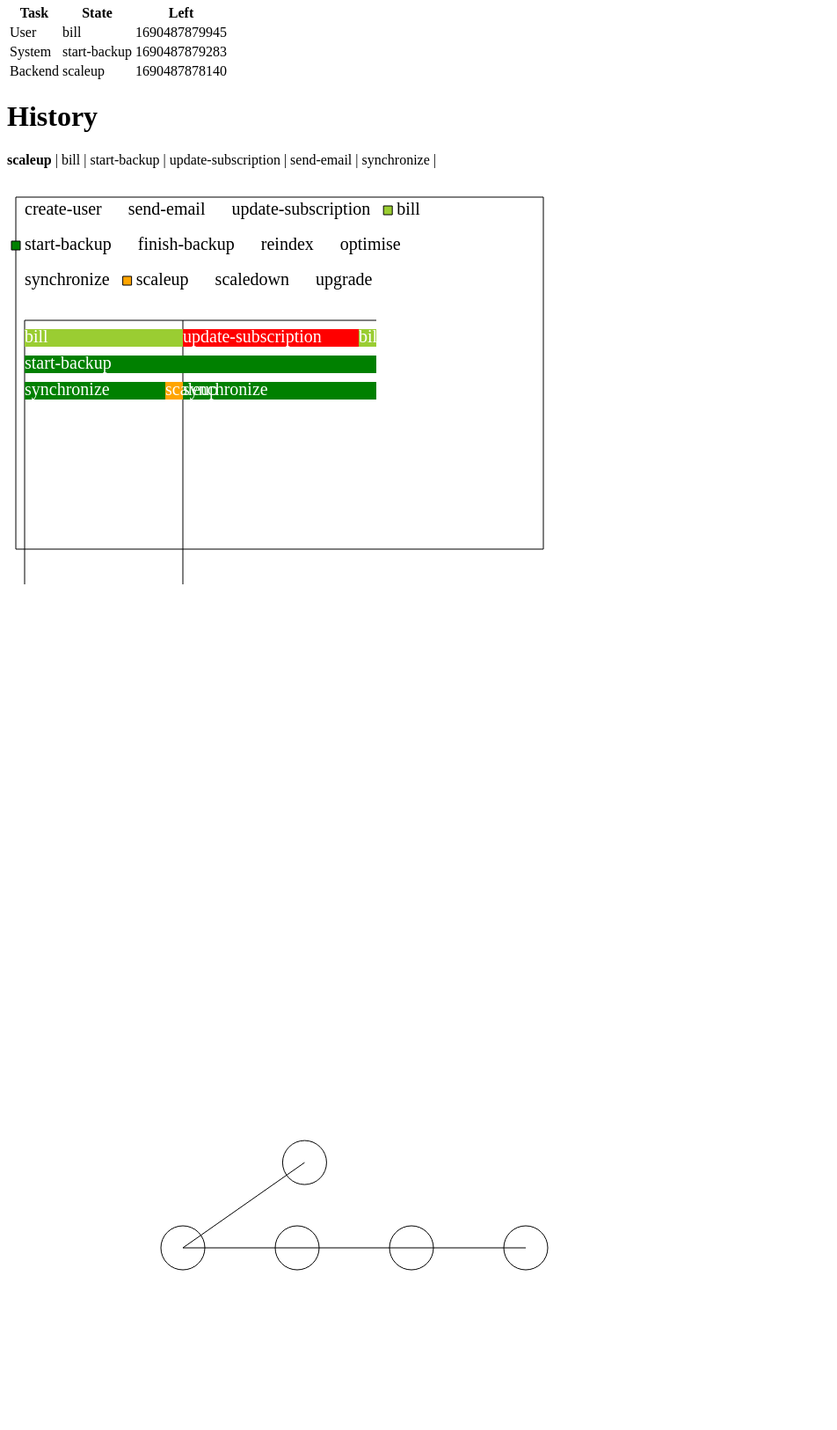
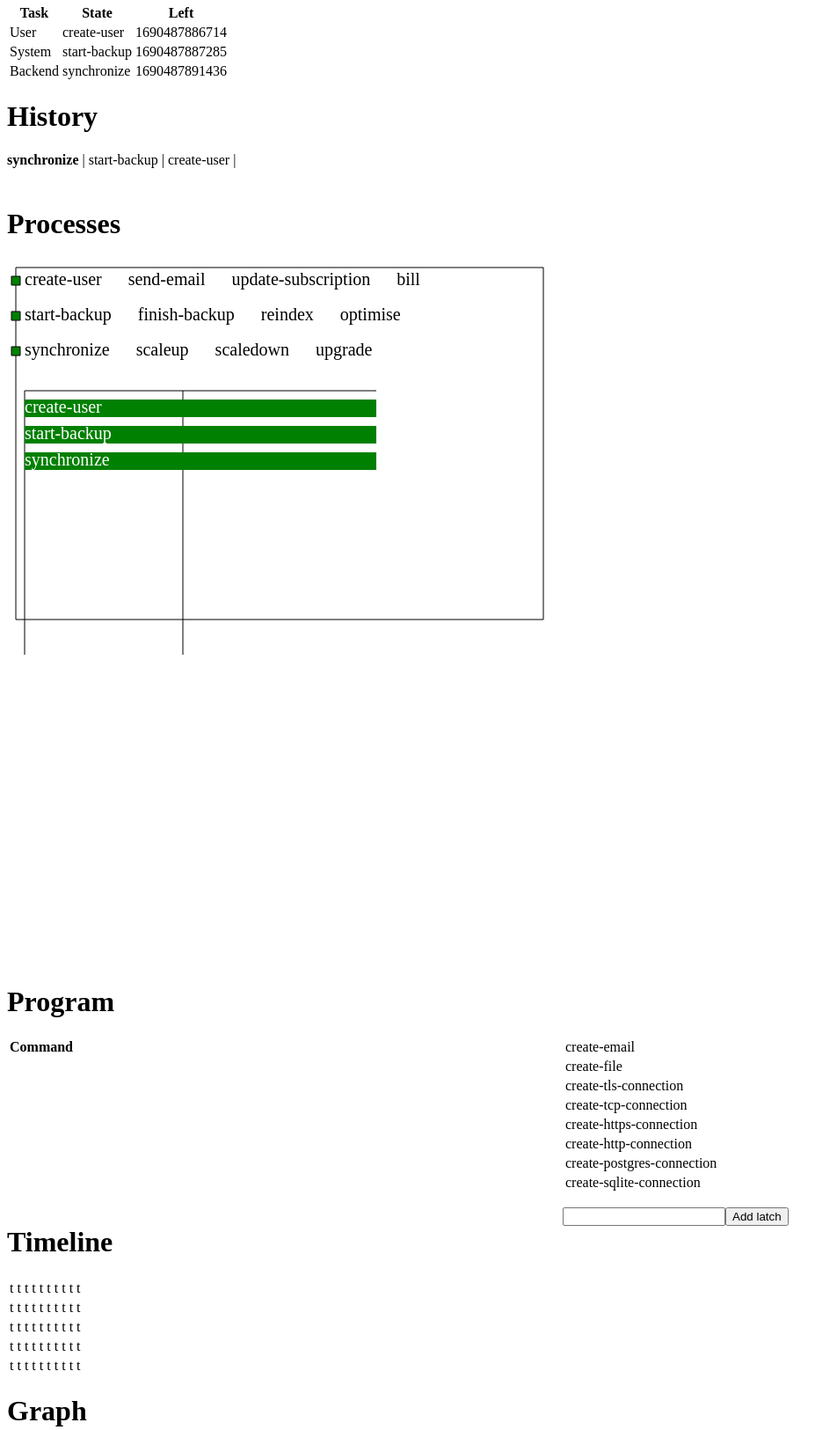
Before and after one commit to samsquire/operating-system-simulation, a website: page index.html in a window 1280 px wide. Shown: the part 77-1702 px from the top of the page at 88% size, without its empty margins (0-952 px from the left). Drawn offline with nearby package versions, Linux system fonts and the light colour scheme.

Commit message:
Bug fixes to processes and code environment

```diff
--- a/index.html
+++ b/index.html
@@ -7,12 +7,44 @@
   <title>replit</title>
   <script src="/marked.min.js"></script>
   <link href="style.css" rel="stylesheet" type="text/css" />
+  <script
+  src="https://code.jquery.com/jquery-3.7.0.min.js"
+  integrity="sha256-2Pmvv0kuTBOenSvLm6bvfBSSHrUJ+3A7x6P5Ebd07/g="
+  crossorigin="anonymous"></script>
 </head>
 
 <body>
   <div id="content"></div>
+    <h1>Processes</h1>
   <canvas width="800" height="800" id="screen"></canvas>
+  <h1>Program</h1>
+  <div id="programarea">
+    <div id="program">
+      <table>
+        <thead></thead>
+        <tbody></tbody>
+      </table>
+
+    </div>
+    <div id="commands">
+      <table>
+        <tbody></tbody>
+      </table>
+
+                            <ol id="latches"></ol><input id="latchname" type="text"/><button id="addlatch">Add latch</button>
+    </div>
+  </div>
+  <div class="rest">
+  <h1>Timeline</h1>
+  <div id="timeline">
+    <table id="timetable">
+      <tbody></tbody>
+    </table>
+  </div>
+
+  <h1>Graph</h1>
   <canvas width="800" height="800" id="graph"></canvas>
+    </div>
   <script src="script.js"></script>
 
   <!--
--- a/script.js
+++ b/script.js
@@ -1,5 +1,6 @@
 var taskLines = [];
-var now = Date.now();
+var first = true;
+
 var tickInterval = 100;
 var c = document.getElementById("screen");
 var ctx = c.getContext("2d");
@@ -45,14 +46,19 @@ for (var x = 0; x < samples; x++) {
 
   }
 }
-var thisNow = Date.now()
+var thisNow = Date.now();
+var now = thisNow;
 function label(tasks) {
   for (var x = 0; x < tasks.length; x++) {
     for (var s = 0; s < tasks[x].subtasks.length; s++) {
       tasks[x].subtasks[s].ticks = thisNow;
-      tasks[x].subtasks[s].fresh = false;
+      tasks[x].subtasks[s].fresh = 2;
+      tasks[x].subtasks[s].completed = true;
+
     }
+         tasks[x].subtasks[0].completed = false;
   }
+
 }
 label(tasks);
 
@@ -81,22 +87,41 @@ function deduct(now, tasks) {
   }
 }
 
-function randomize(now, tasks) {
-  var min = tickInterval * 15;
-  var max = tickInterval * 100;
+function randomize(first, now, tasks) {
+  var min = tickInterval * 200
+  var max = tickInterval * 300;
+  var running = -1;
+
+  for (var x = 0; x < tasks.length; x++) {
+    for (var s = 0; s < tasks[x].subtasks.length; s++) {
+    if (tasks[x].subtasks[s].ticks <= now && !tasks[x].subtasks[s].completed) {
+      running = s;
+          tasks[x].subtasks[running].completed = true;
+      break;
+    }
+  }
+
+    if (running != -1 && !first) {
+                tasks[x].subtasks[running].completed = true;
+      running = running + 1;
+    }
+
+  if (running != -1 || first) {
 
 
-  for (var x = 0; x < tasks.length; x++) {
-    if (tasks[x].subtasks[tasks[x].subtasks.length - 1].ticks <= now) {
-      for (var s = 0; s < tasks[x].subtasks.length; s++) {
+  if (running >= tasks[x].subtasks.length) {
+    running = 0;
+  }
+        tasks[x].subtasks[running].fresh = 0;
+      tasks[x].subtasks[running].completed = false;
 
-        tasks[x].subtasks[s].fresh = 0;
-
-        tasks[x].subtasks[s].ticks = Date.now() + Math.floor(Math.random() * (max - min) + min);
+        tasks[x].subtasks[running].ticks = Date.now() + Math.floor(Math.random() * (max - min) + min);
+  }
 
 
-      }
-    }
+
+
+
   }
 }
 
@@ -276,7 +301,8 @@ function tick() {
 
 
   deduct(now, tasks);
-  randomize(now, tasks);
+  randomize(first, now, tasks);
+  first = false;
   var taskText = generateTaskHistory(taskLines, tasks);
   document.getElementById('content').innerHTML =
     marked.parse(`# Tasks
@@ -284,16 +310,19 @@ function tick() {
 |---|---|---|\n` + generateTasks(now, tasks) + `
 
 # History\n` + taskText, { headerIds: false, mangle: false });
-  now = Date.now();
+
   for (var x = 0; x < tasks.length; x++) {
     for (var s = 0; s < tasks[x].subtasks.length; s++) {
       if (tasks[x].subtasks[s].ticks > now) {
         history[currentSample][x] = s;
         break;
+      } else {
+
       }
     }
   }
   currentSample = (currentSample + 1) % samples;
+  now = Date.now();
 }
 
 setInterval(tick, tickInterval);
@@ -435,3 +464,74 @@ function graphTick() {
 }
 graphTick();
 // setInterval(graphTick, tickInterval);
+function renderProgram() {
+
+}
+var program = [];
+var latches = [];
+var commands = [
+{"name": "create-email"},
+{"name": "create-file"},
+{"name": "create-tls-connection"},
+{"name": "create-tcp-connection"},
+ {"name": "create-https-connection"},
+ {"name": "create-http-connection"},
+ {"name": "create-postgres-connection"},
+ {"name": "create-sqlite-connection"}
+ ];
+
+function drawCommands() {
+  for (var x = 0 ; x < commands.length ; x++) {
+    $("#commands tbody").append(`<tr><td data-action="append">` + commands[x].name + `</td></tr>`);
+  }
+
+  var rows = 5;
+  var size = 10;
+for (var x = 0; x < rows; x++) {
+    $("#timetable tbody").append("<tr></tr>");
+    var row = $("#timetable tbody tr")[x];
+    for (var y = 0; y < size; y++) {
+      $(row).append("<td>t</td>");
+    }
+  }
+}
+
+function refresh() {
+  $("#latches").empty();
+  $("#program tbody").empty();
+  $("#program thead").empty();
+  $("#commands tbody").empty();
+  drawCommands();
+  for (var x = 0 ; x < latches.length ; x++) {
+    $("#latches").append("<li>" + latches[x] + "</li>");
+  }
+  $("#program thead").append("<th>Command</th>");
+  for (var x = 0 ; x < latches.length ; x++) {
+    $("#program thead").append(`<th>${latches[x]}</th>`);
+  }
+  for (var x = 0 ; x < program.length; x++) {
+    var row = $("#program tbody").append("<tr></tr>");
+    row.append(`<td>${program[x][0]}</td>`)
+    for (var n = 1 ; n < program[x].length; n++) {
+
+    }
+  }
+}
+$("#commands tbody").on("click", function (event) {
+  var e = $(event.target);
+  console.log(e);
+  var action = $(e).data("action");
+  console.log(action);
+  switch (action) {
+    case "append":
+      program.push([e.text()])
+      break;
+  };
+  refresh();
+});
+$("#addlatch").on("click", function () {
+  latches.push($("#latchname").val());
+
+  refresh();
+});
+refresh();
--- a/style.css
+++ b/style.css
@@ -2,6 +2,27 @@ html {
   height: 100%;
   width: 100%;
 }
+
 #content {
   height: 270px;
 }
+
+#program td {
+  background-color: lightgrey;
+}
+
+#programarea {}
+
+#programarea #program {
+  float: left;
+  width: 50%;
+}
+.rest {
+  clear: both;
+}
+
+#programarea #commands {
+  float: left;
+  width: 50%;
+  overflow-y: scroll;
+}
```
